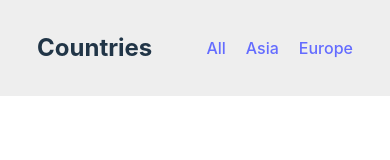
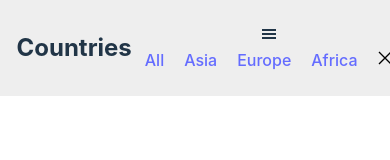
Before and after one commit to jisshub/Countries-React-App-Timesword-test, a React (Vite) app: page / in a window 390 px wide. Shown: the top 160 px of the page. Built offline with nearby package versions, Linux system fonts and the light colour scheme; no server answers.

Commit message:
hambyrger menu

```diff
--- a/src/components/Home.css
+++ b/src/components/Home.css
@@ -10,6 +10,10 @@ header {
     width: 100%;
 }
 
+.mobile-nav {
+    display: none;
+}
+
 nav ul {
     list-style: none;
     margin: 0;
@@ -20,6 +24,19 @@ nav ul {
 nav li {
     list-style: none;
     margin-right: 20px;
+}
+
+.hamburger-menu {
+    display: none;
+    cursor: pointer;
+}
+
+.hamburger-menu span {
+    display: block;
+    width: 25px;
+    height: 3px;
+    background-color: #333;
+    margin-bottom: 5px;
 }
 
 .card {
@@ -60,3 +77,17 @@ img {
     margin-top: 6rem;
     margin-bottom: 3rem;
 }
+
+.navbar {
+    display: none;
+}
+
+/* media queries */
+@media (max-width: 768px) {
+    .web-nav {
+        display: none;
+    }
+    .mobile-nav {
+        display: block;
+    }
+}
--- a/src/components/Home.jsx
+++ b/src/components/Home.jsx
@@ -4,7 +4,10 @@ import Button from 'react-bootstrap/Button';
 import Card from 'react-bootstrap/Card';
 import { useEffect, useState } from 'react';
 import Footer from './Footer';
-import { data } from 'autoprefixer';
+
+// react icons
+import {GiHamburgerMenu} from 'react-icons/gi';
+import {GrClose} from 'react-icons/gr';
 
 const Home = () => {
 
@@ -40,7 +43,9 @@ const Home = () => {
     <div>
         <header className="header">
             <h2>Countries</h2>
-            <nav>
+
+            {/* web version of nav */}
+            <nav className='web-nav'>
                 <ul>
                     <li>
                         <a
@@ -50,11 +55,40 @@ const Home = () => {
                         </a>
                     </li>
 
-                    <li><a href="#" onClick={(e)=>handleClick(e.target.innerHTML, data)}>Asia</a></li>
+                    <li>
+                        <a
+                            href="#"
+                            onClick={(e)=>handleClick(e.target.innerHTML, data)}>
+                            Asia
+                        </a>
+                    </li>
 
-                    <li><a href="#" onClick={(e)=>handleClick(e.target.innerHTML, data)}>Europe</a></li>
+                    <li>
+                        <a
+                            href="#"
+                            onClick={(e)=>handleClick(e.target.innerHTML, data)}>
+                            Europe
+                        </a>
+                    </li>
                 </ul>
             </nav>
+
+            {/* mobile version of nav */}
+            <nav className='mobile-nav'>
+                <div className='openMenu'>
+                    <GiHamburgerMenu />
+                </div>
+                <ul>
+                    <li><a href="#">All</a></li>
+                    <li><a href="#">Asia</a></li>
+                    <li><a href="#">Europe</a></li>
+                    <li><a href="#">Africa</a></li>
+                    <div className='closeMenu'>
+                     <GrClose />
+                    </div>
+                </ul>
+            </nav>
+
         </header>
 
         <div className='section'>
```
